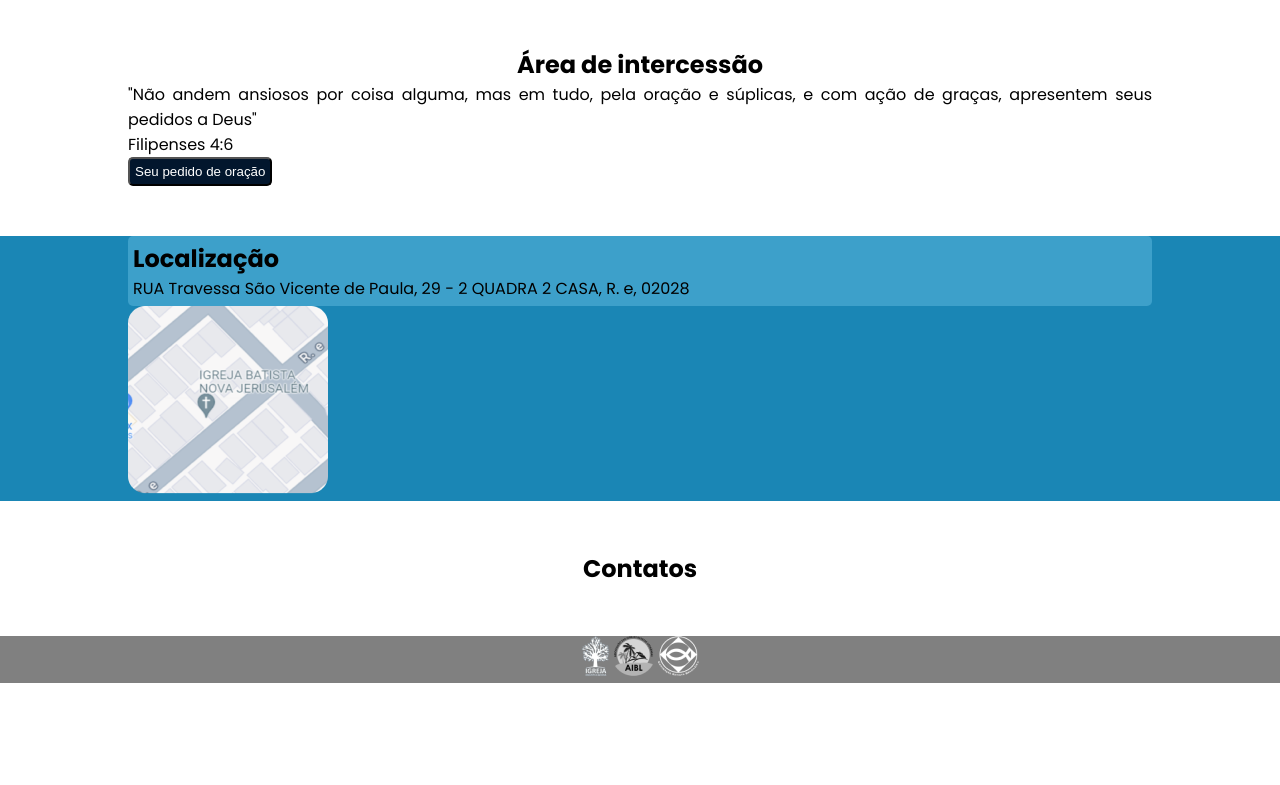
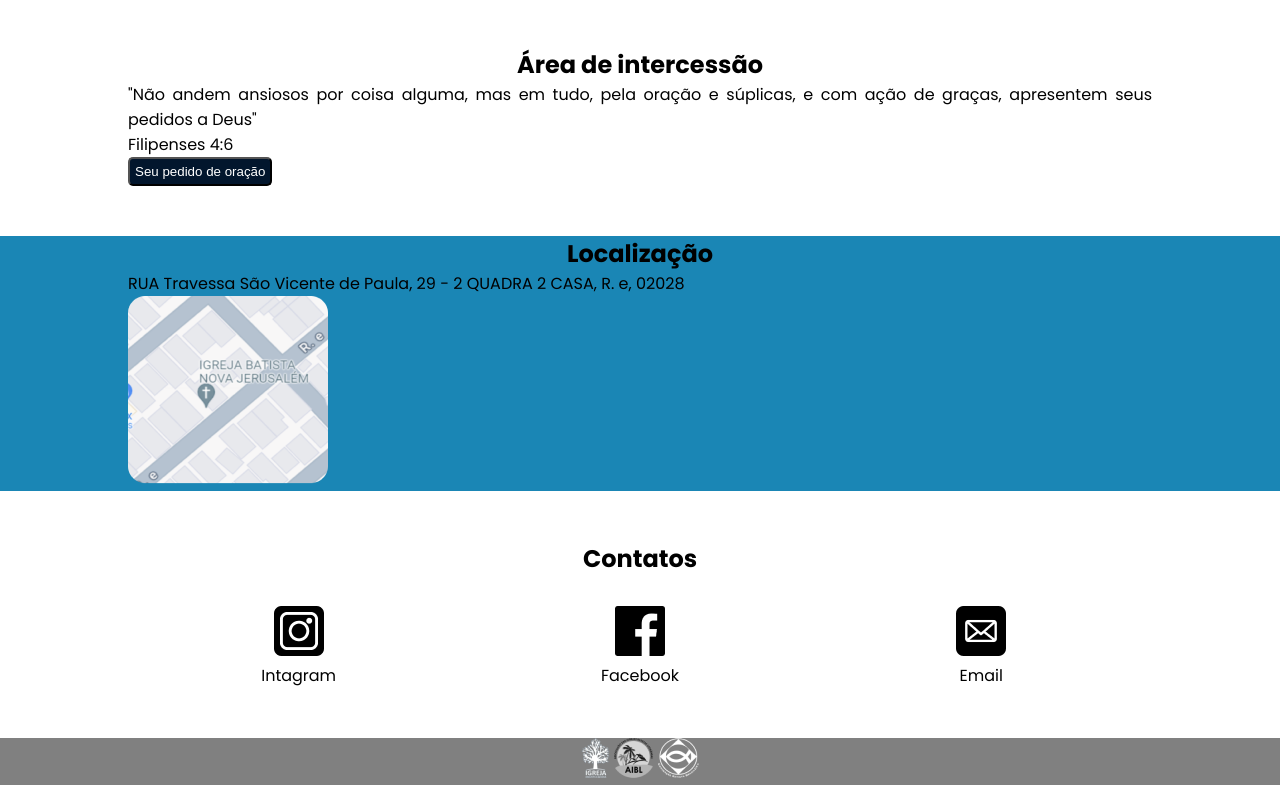
Before and after one commit to wytallogit/ibnj, a plain HTML site: page index.html in a window 1280 px wide. Shown: the part 1985-2770 px from the top of the page. Before the commit the page ends 2668 px from the top, so only its background shows below. Drawn offline with Linux system fonts and the light colour scheme; a web font is replaced by a local one.

Commit message:
Add contatos

```diff
--- a/index.html
+++ b/index.html
@@ -78,16 +78,25 @@
         <p>"Não andem ansiosos por coisa alguma, mas em tudo, pela oração e súplicas, e com ação de graças, apresentem seus pedidos a Deus" <br> Filipenses 4:6</p>
         <button>Seu pedido de oração</button>
     </section>
-    <section id="localizacao">
-        <div class="localizacao-item">
-            <h2>Localização</h2>
-            <p>RUA Travessa São Vicente de Paula, 29 - 2 QUADRA 2 CASA, R. e, 02028 </p>
-        </div>
+    <section id="localizacao"> <!--inicio da seção de localização-->
+        <h2>Localização</h2>
+        <p>RUA Travessa São Vicente de Paula, 29 - 2 QUADRA 2 CASA, R. e, 02028 </p>
         <a href="#"><img src="imagens/localização-m.png" alt=""></a>
     </section>
-    <section>
+    <section id="contatos-caixa">
         <h2>Contatos</h2>
-
+        <article class="contatos-itens">
+            <img src="imagens/instagram.png" alt="">
+            <p>Intagram</p>
+        </article>
+        <article class="contatos-itens">
+            <img src="imagens/facebook.png" alt="">
+            <p>Facebook</p>
+        </article>
+        <article class="contatos-itens">
+            <img src="imagens/email.png" alt="">
+            <p>Email</p>
+        </article>
     </section>
   </main>
   <footer>
--- a/style.css
+++ b/style.css
@@ -138,22 +138,40 @@ figure > img {
 .colabore-item {
     flex: auto;
     text-align: justify;
-    margin: 30px;
 }
 
 
 
 /*seção de locazização*/
 
-.localizacao-item {
-    background-color: #3DA0CA;
-    border-radius: 5px;
-    padding: 5px;
+
+
+/*seção de contatos*/
+
+#contatos-caixa {
+    display: flex;
+    flex-wrap: wrap;
+    text-align: center;
+    justify-content: space-around;
 }
 
-.localizacao-item > a {
-    float: right;
+#contatos-caixa h2 {
+    display: inline;
+    width: 100%;
+
 }
+
+.contatos-itens {
+    width: 30%;
+    margin-top: 30px;
+}
+
+
+
+
+
+
+
 
 footer {
     background-color: grey;
```
Also changed, not shown: imagens/email.png (added), imagens/facebook.png (added), imagens/instagram.png (added).
